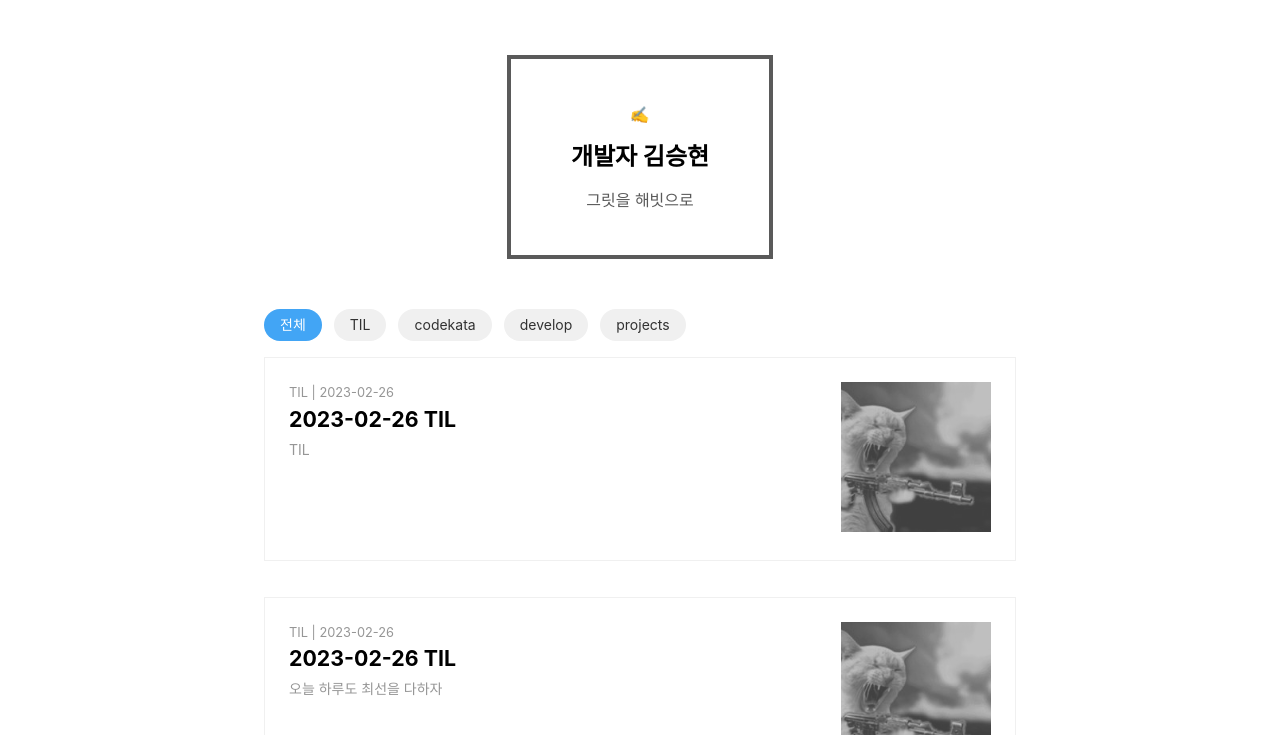
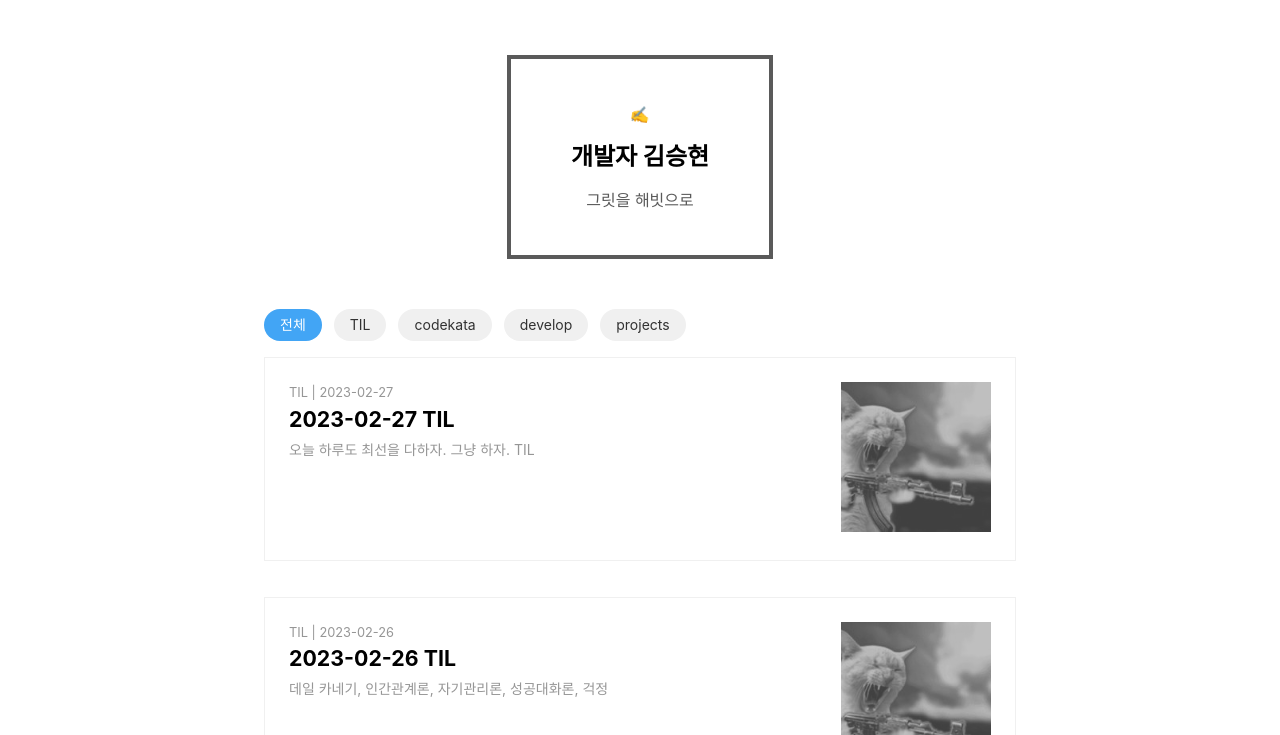
Before and after one commit to heyask/heyask.github.io, a Gatsby site: page / in a window 1280 px wide. Shown: the part 65-800 px from the top of the page. Built offline with nearby package versions, Linux system fonts and the light colour scheme; Gatsby itself is replaced by a stand-in of ours; some packages are replaced by stand-ins of ours; a web font is replaced by a local one.

Commit message:
fix: update

```diff
--- a/content/blog/TIL/2023-02-26-TIL.md
+++ b/content/blog/TIL/2023-02-26-일-TIL.md
@@ -1,6 +1,6 @@
 ---
 title: "2023-02-26 TIL"
-description: "TIL"
+description: "데일 카네기, 인간관계론, 자기관리론, 성공대화론, 걱정"
 date: "2023-02-26T23:00:00.000Z"
 category: "TIL"
 published: true
--- a/content/blog/TIL/2023-02-27-월-TIL.md
+++ b/content/blog/TIL/2023-02-27-월-TIL.md
@@ -1,9 +1,11 @@
 ---
-title: "2023-02-26 TIL"
-description: "오늘 하루도 최선을 다하자"
-date: "2023-02-26T23:00:00.000Z"
+title: "2023-02-27 TIL"
+description: ""
+date: "2023-02-27T23:00:00.000Z"
 category: "TIL"
 published: true
 ---
 
+오늘 하루도 최선을 다하자. 그냥 하자.
+
 # TIL
```
Also changed, not shown: content/blog/TIL/2023-01-08-수-TIL.md (renamed from content/blog/TIL/2023-01-08-TIL.md), content/blog/TIL/2023-02-13-월-TIL.md (renamed from content/blog/TIL/2023-02-13-TIL.md), content/blog/TIL/2023-02-18-토-TIL.md (renamed from content/blog/TIL/2023-02-18-TIL.md).
